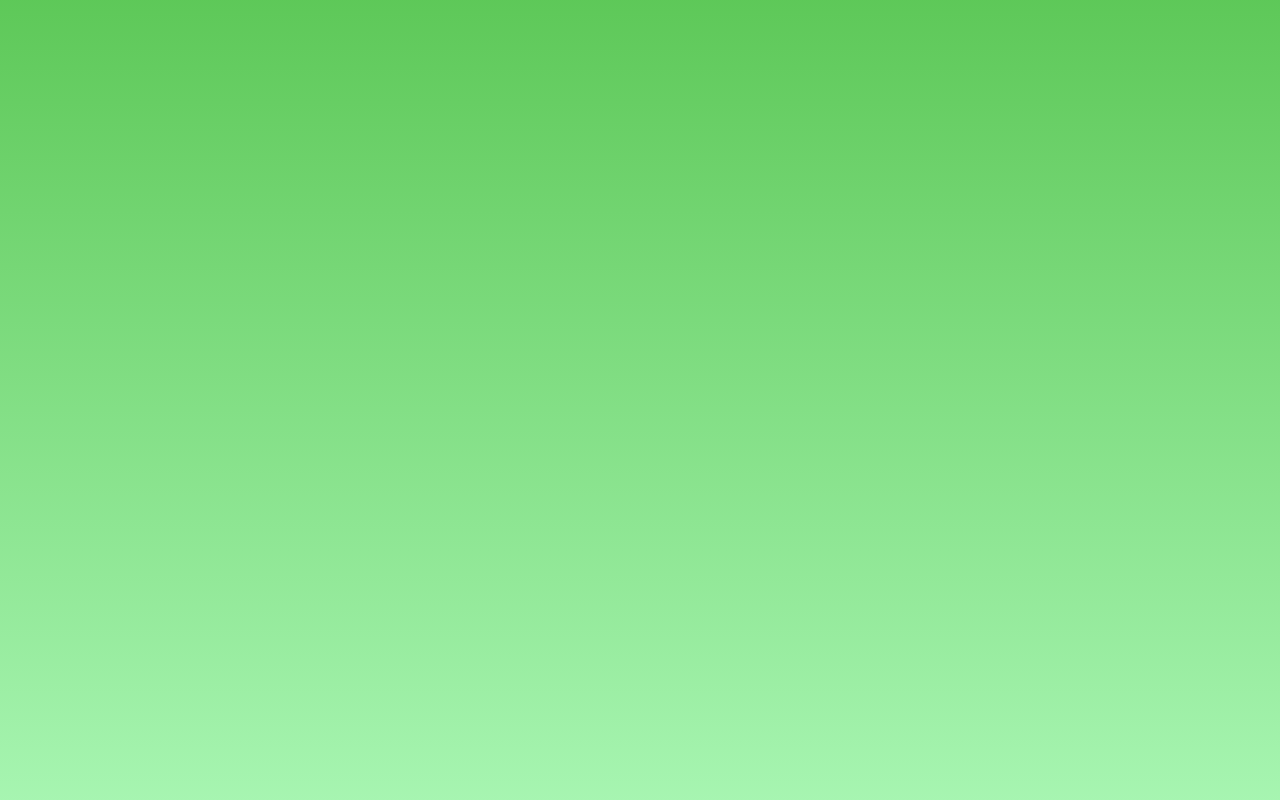
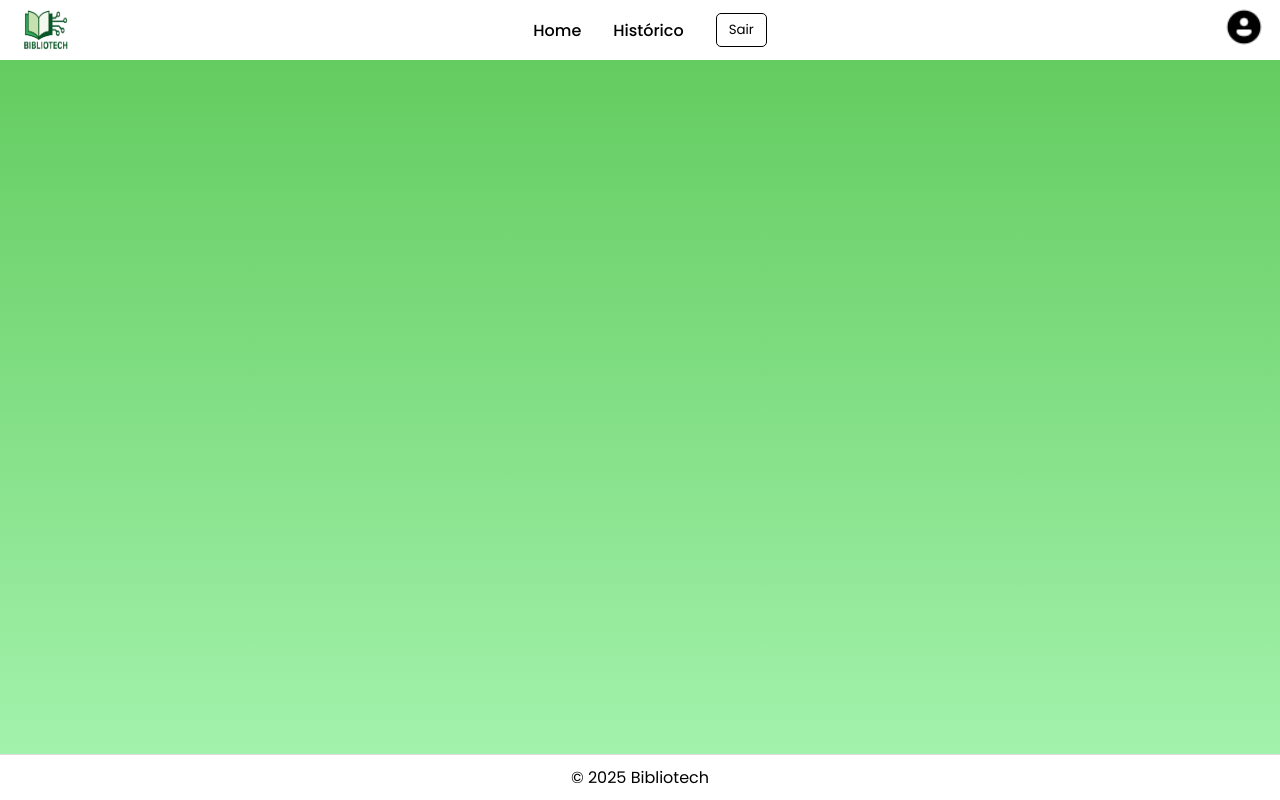
Before and after one commit to brunnope/Bibliotech_frontend, a React (Vite) app: page /admins in a window 1280 px wide. Before the commit this address had no page. Built offline with nearby package versions, Linux system fonts and the light colour scheme.

Commit message:
feat: Criar base de todas as telas restantes

```diff
--- a/src/components/ProtectedLayout.jsx
+++ b/src/components/ProtectedLayout.jsx
@@ -2,7 +2,7 @@ import Navbar from "./navBar/Navbar";
 import { Outlet } from "react-router-dom";
 
 const ProtectedLayout = () => {
-  const currentYear = new Date().getFullYear(); // Obtém o ano atual dinamicamente
+  const currentYear = new Date().getFullYear();
 
   return (
     <div style={{ display: "flex", flexDirection: "column", minHeight: "100vh" }}>
--- a/src/main.jsx
+++ b/src/main.jsx
@@ -10,6 +10,11 @@ import CadastroLivro from "./pages/livro/CadastroLivro.jsx";
 import ProtectedLayout from "./components/ProtectedLayout.jsx";
 import ListarExemplares from "./pages/exemplar/ListarExemplares.jsx";
 import CadastroExemplar from "./pages/exemplar/CadastroExemplar.jsx";
+import ListarUsuarios from "./pages/usuario/ListarUsuarios.jsx";
+import ListarEmprestimos from "./pages/empretimo/ListarEmprestimos.jsx";
+import ListarAdministradores from "./pages/administrador/ListarAdministrador.jsx";
+import ListarHistoricos from "./pages/historico/ListarHistorico.jsx";
+import Perfil from "./pages/perfil/Perfil.jsx";
 
 
 createRoot(document.getElementById("root")).render(
@@ -30,6 +35,11 @@ createRoot(document.getElementById("root")).render(
           <Route path="/cadastro-livro" element={<CadastroLivro />} />
           <Route path="/editar-livro/:id" element={<CadastroLivro />} />
           <Route path="/livros" element={<ListarLivros />} />
+          <Route path="/usuarios" element={<ListarUsuarios />} />
+          <Route path="/emprestimos" element={<ListarEmprestimos />} />
+          <Route path="/admins" element={<ListarAdministradores />} />
+          <Route path="/historico" element={<ListarHistoricos />} />
+          <Route path="/perfil" element={<Perfil />} />
         </Route>
       </Routes>
     </BrowserRouter>
--- /dev/null
+++ b/src/pages/administrador/ListarAdministrador.jsx
@@ -0,0 +1,5 @@
+function ListarAdministradores() {
+
+}
+
+export default ListarAdministradores;
--- /dev/null
+++ b/src/pages/empretimo/ListarEmprestimos.jsx
@@ -0,0 +1,5 @@
+function ListarEmprestimos() {
+
+}
+
+export default ListarEmprestimos;
--- /dev/null
+++ b/src/pages/historico/ListarHistorico.jsx
@@ -0,0 +1,5 @@
+function ListarHistoricos() {
+
+}
+
+export default ListarHistoricos;
--- /dev/null
+++ b/src/pages/perfil/Perfil.jsx
@@ -0,0 +1,5 @@
+function Perfil() {
+
+}
+
+export default Perfil;
--- /dev/null
+++ b/src/pages/usuario/ListarUsuarios.jsx
@@ -0,0 +1,5 @@
+function ListarUsuarios() {
+
+}
+
+export default ListarUsuarios;
```
